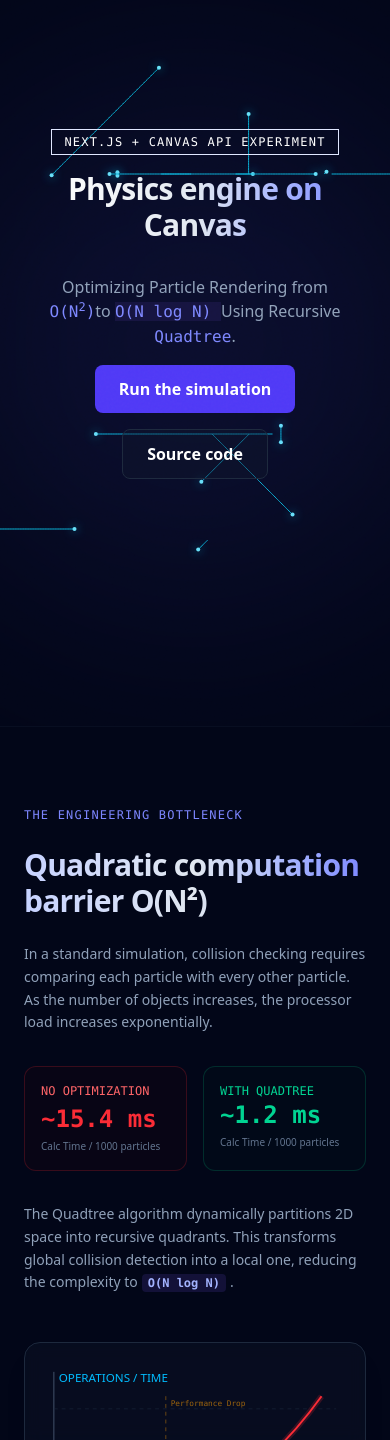
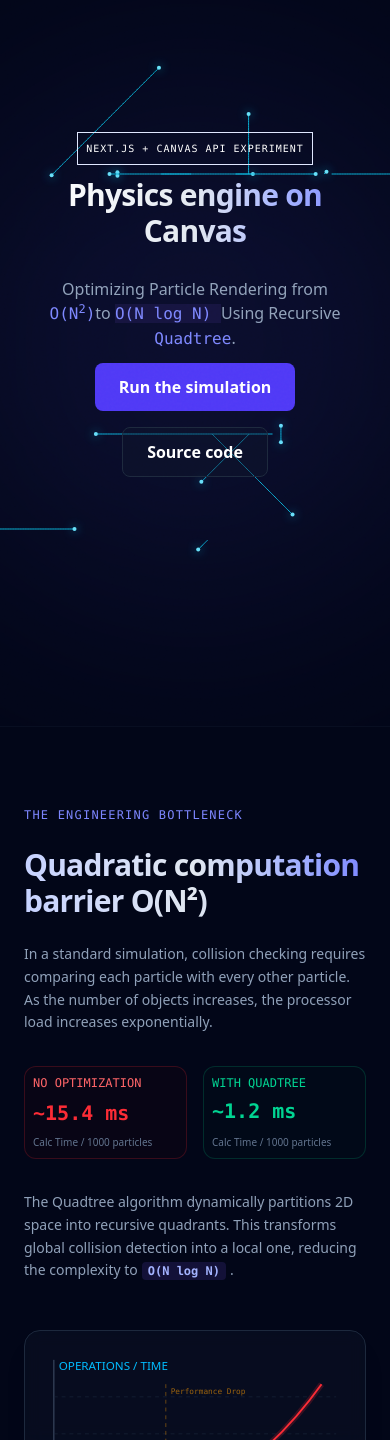
Before and after one commit to IVShelkunov/physics-particles-visualizer, a Next.js app: page / in a window 390 px wide. Shown: the part 118-1558 px from the top of the page. Built offline with nearby package versions, Linux system fonts and the light colour scheme.

Commit message:
feat(ui):adjusted margins and fonts for components that were displaying incorrectly on mobile devices.

```diff
--- a/src/components/shared/PresentCard.tsx
+++ b/src/components/shared/PresentCard.tsx
@@ -3,8 +3,8 @@ import ActionButton from "../ui/ActionButton";
 
 export default function PresentCard() {
   return (
-    <div className="flex flex-col p-4  z-30 items-center gap-4">
-      <p className="z-10 text-xs font-thin border border-indigo-100 font-mono tracking-widest px-3 py-1">
+    <div className="flex flex-col p-4  z-30 items-center gap-3 md:gap-4">
+      <p className="z-10 md:text-xs text-[10px] font-thin border border-indigo-100 font-mono tracking-widest p-2">
         {presentData.subTitle}
       </p>
       <h1 className=" z-10 text-3xl lg:text-5xl text-center font-extrabold tracking-tight text-transparent bg-clip-text bg-linear-to-r from-white via-slate-200 to-indigo-400 mb-4">
--- a/src/components/ui/ScoreCard.tsx
+++ b/src/components/ui/ScoreCard.tsx
@@ -8,7 +8,7 @@ export default function ScoreCard({ score }: ScoreCardProps) {
   return (
     <div
       className={cn(
-        "p-4 rounded-xl border",
+        "flex flex-col gap-1  items-start justify-between md:p-4 p-2 rounded-xl border",
         score.color === "red"
           ? " border-red-500/20 bg-red-950/10"
           : "border-emerald-500/20 bg-emerald-950/10",
@@ -24,7 +24,7 @@ export default function ScoreCard({ score }: ScoreCardProps) {
       </div>
       <div
         className={cn(
-          "text-2xl font-bold font-mono",
+          "md:text-2xl text-xl font-bold font-mono",
           score.color === "red" ? "text-red-500" : "text-emerald-400",
         )}
       >
```
